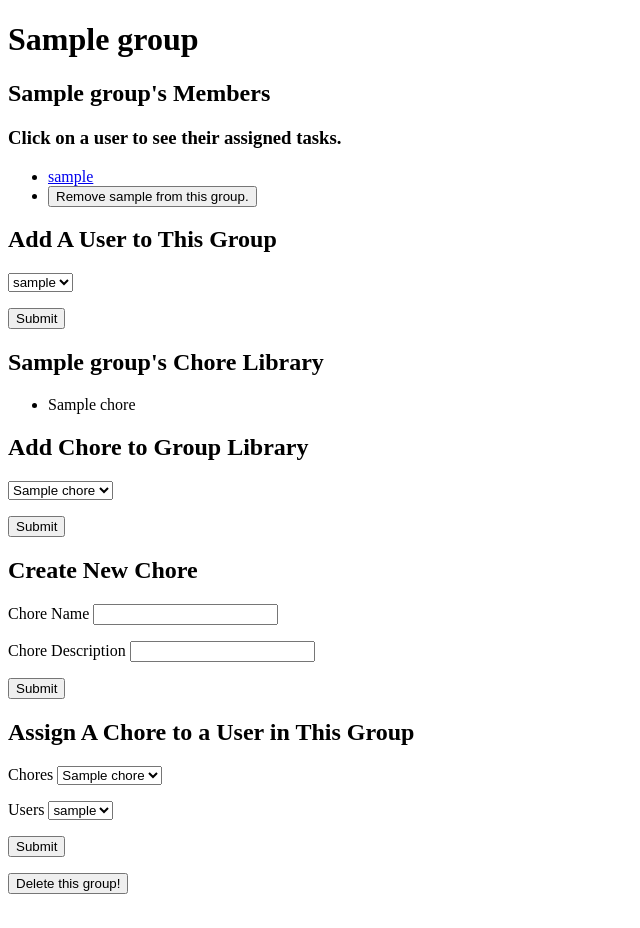
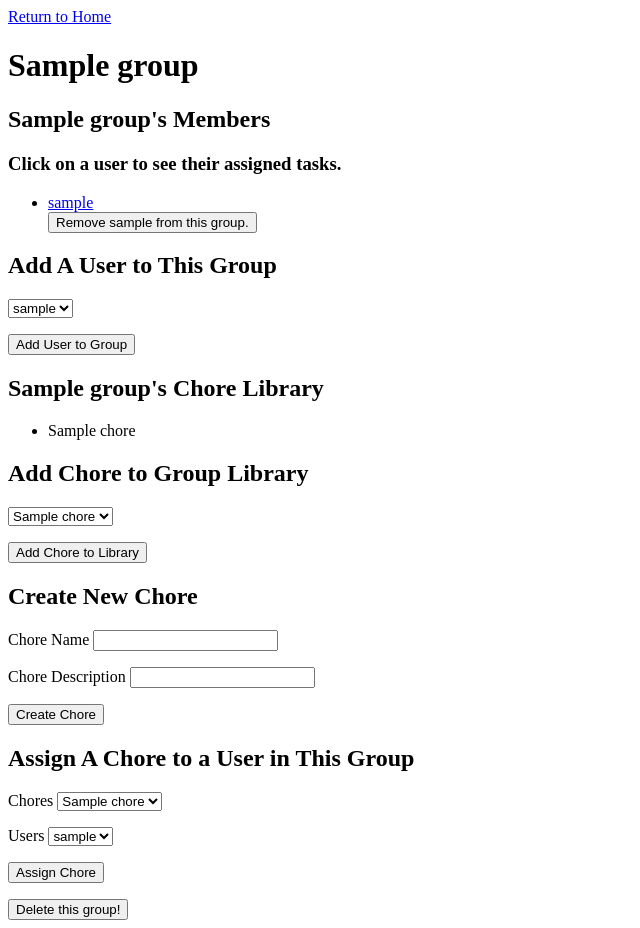
Before and after one commit to adashe/tasklist, a Flask app: page /groups/1 in a window 1280 px wide. Shown: the whole page, without its empty margins (0-640 px from the left). Before the commit the page ends 894 px from the top, so only its background shows below. Run offline with Flask 2, Linux system fonts and the light colour scheme; tables that the repository leaves empty hold one stand-in row (values such as "Sample post").

Commit message:
Added delete Flask routes, navigation links

```diff
--- a/crud.py
+++ b/crud.py
@@ -147,13 +147,19 @@ def get_chore_by_assignment_id(assignment_id):
 def get_assignments_by_user_id(user_id):
     """Return all chores assigned to a user."""
 
-    return Assignment.query.filter(Assignment.user_id == user_id).all()
+    return Assignment.query.filter_by(user_id=user_id).all()
 
 
 def get_assignments_by_group_id(group_id):
     """Return all chores assigned in a group."""
 
-    return Assignment.query.filter(Assignment.group_id == group_id).all()
+    return Assignment.query.filter_by(group_id=group_id).all()
+
+
+def get_assignments_by_group_user(group_id, user_id):
+    """Return all assigned chores belonging to a user within a group."""
+
+    return Assignment.query.filter_by(group_id=group_id, user_id=user_id).all()
 
 
 def toggle_complete(assignment_id):
--- a/server.py
+++ b/server.py
@@ -104,6 +104,7 @@ def add_assignment():
     new_assignment = crud.create_assignment(user_id, chore_id, group_id)
     db.session.add(new_assignment)
     db.session.commit()
+
     flash("You have assigned a new chore!")
 
     return redirect(f'/groups/{ group_id }')
@@ -128,6 +129,7 @@ def add_group():
     new_group = crud.create_group(group_name, group_description)
     db.session.add(new_group)
     db.session.commit()
+
     flash("You have added a new group!")
 
     return redirect("/tasklist")
@@ -159,6 +161,7 @@ def add_group_chore():
     new_group_chore = crud.add_chore_to_group(group_id, chore_id)
     db.session.add(new_group_chore)
     db.session.commit()
+
     flash("You have added a new chore to the group chore library!")
 
     return redirect(f'/groups/{ group_id }')
@@ -175,6 +178,7 @@ def add_chore():
     new_chore = crud.create_chore(chore_name, chore_description)
     db.session.add(new_chore)
     db.session.commit()
+
     flash("You have added a new chore!")
 
     return redirect(f'/groups/{ group_id }')
@@ -190,6 +194,7 @@ def add_group_user():
     new_group_user = crud.add_user_to_group(group_id, user_id)
     db.session.add(new_group_user)
     db.session.commit()
+
     flash("You have added a new user to the group!")
 
     return redirect(f'/groups/{ group_id }')
@@ -233,11 +238,16 @@ def delete_group_user():
     group_id = request.form['group_id']
 
     group_user = crud.get_group_user(group_id, user_id)
+    group_user_assignments = crud.get_assignments_by_group_user(group_id, user_id)
+
+    for group_user_assignment in group_user_assignments:
+        db.session.delete(group_user_assignment)
 
     db.session.delete(group_user)
+
     db.session.commit()
 
-    flash("You have removed a user from this group!")
+    flash("You have removed a user and their assignments from this group!")
 
     return redirect(f'/groups/{ group_id }')
 
@@ -250,11 +260,22 @@ def delete_group():
     group = crud.get_group_by_id(group_id)
     group_users = crud.get_users_by_group(group_id)
     group_chores = crud.get_chores_by_group(group_id)
+    group_assignments = crud.get_assignments_by_group_id(group_id)
+
+    for group_user in group_users:
+        db.session.delete(group_user)
+
+    for group_chore in group_chores:
+        db.session.delete(group_chore)
+
+    for group_assignment in group_assignments:
+        db.session.delete(group_assignment)
 
     db.session.delete(group)
-    db.session.commit
 
-    flash("You have deleted a group!")
+    db.session.commit()
+
+    flash("You have deleted a group and all of its data!")
 
     return redirect("/")
 
--- a/templates/group_profile.html
+++ b/templates/group_profile.html
@@ -3,6 +3,8 @@
 {% block title %}Group Details{% endblock %}
 
 {% block body %}
+<a href="/tasklist">Return to Home</a>
+
 <h1>{{ group.group_name }}</h1>
 
 <h2>{{ group.group_name }}'s Members</h2>
@@ -14,8 +16,6 @@
     <a href="/users/{{ group_user.user.user_id }}">
       {{ group_user.user.username }}
     </a>
-  </li>
-  <li>
     <form action="/delete-group-user" method="POST">
 
       <input type="hidden" name="user_id" value="{{ group_user.user.user_id }}">
@@ -44,7 +44,7 @@
   </p>
 
   <p>
-    <input type="submit">
+    <button type="submit">Add User to Group</button>
   </p>
 </form>
 
@@ -72,7 +72,7 @@
   </p>
 
   <p>
-    <input type="submit">
+    <button type="submit">Add Chore to Library</button>
   </p>
 </form>
 
@@ -89,7 +89,7 @@
 <input type="hidden" name="group_id" value="{{ group_id }}">
 
 <p>
-  <input type="submit">
+  <button type="submit">Create Chore</button>
 </p>
 </form>
 
@@ -116,7 +116,7 @@
   <input type="hidden" name="group_id" value="{{ group_id }}">
 
   <p>
-    <input type="submit">
+    <button type="submit">Assign Chore</button>
   </p>
 </form>
 
--- a/templates/user_profile.html
+++ b/templates/user_profile.html
@@ -3,6 +3,7 @@
 {% block title %}User Details{% endblock %}
 
 {% block body %}
+
 <h1>{{ user.username }}</h1>
 
 <h2>{{ user.username }}'s Assignments</h2>
@@ -19,7 +20,7 @@
   <tr>
     <td> {{ assignment.chore.chore_name }} </td>
     <td> {{ assignment.chore.chore_description }} </td>
-    <td> {{ assignment.group.group_name }} </td>
+    <td><a href="/groups/{{ assignment.group.group_id}}">{{ assignment.group.group_name }}</a></td>
     <td> {{ assignment.complete }} </td>
     <td>
       <form action="/toggle-complete" method="POST">
```
Also changed, not shown: templates/groups.html (+0 -15 lines).
